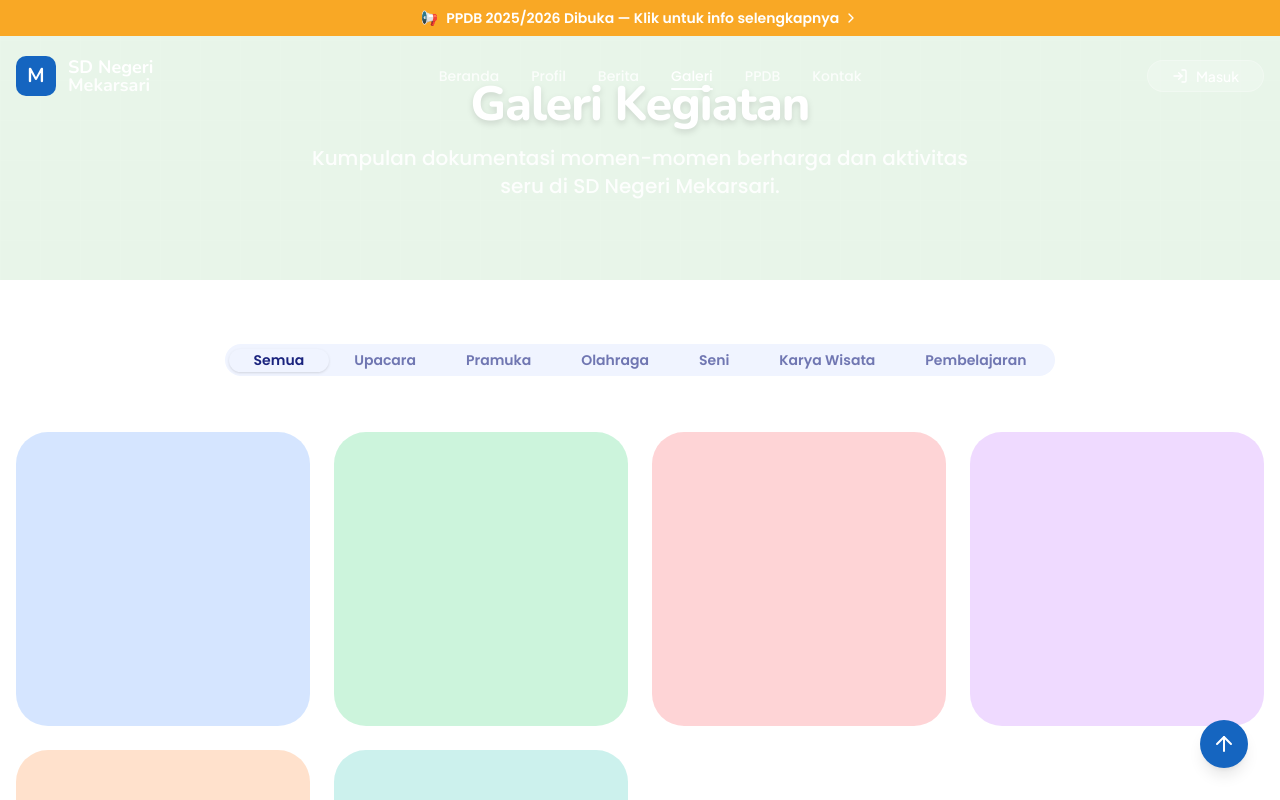
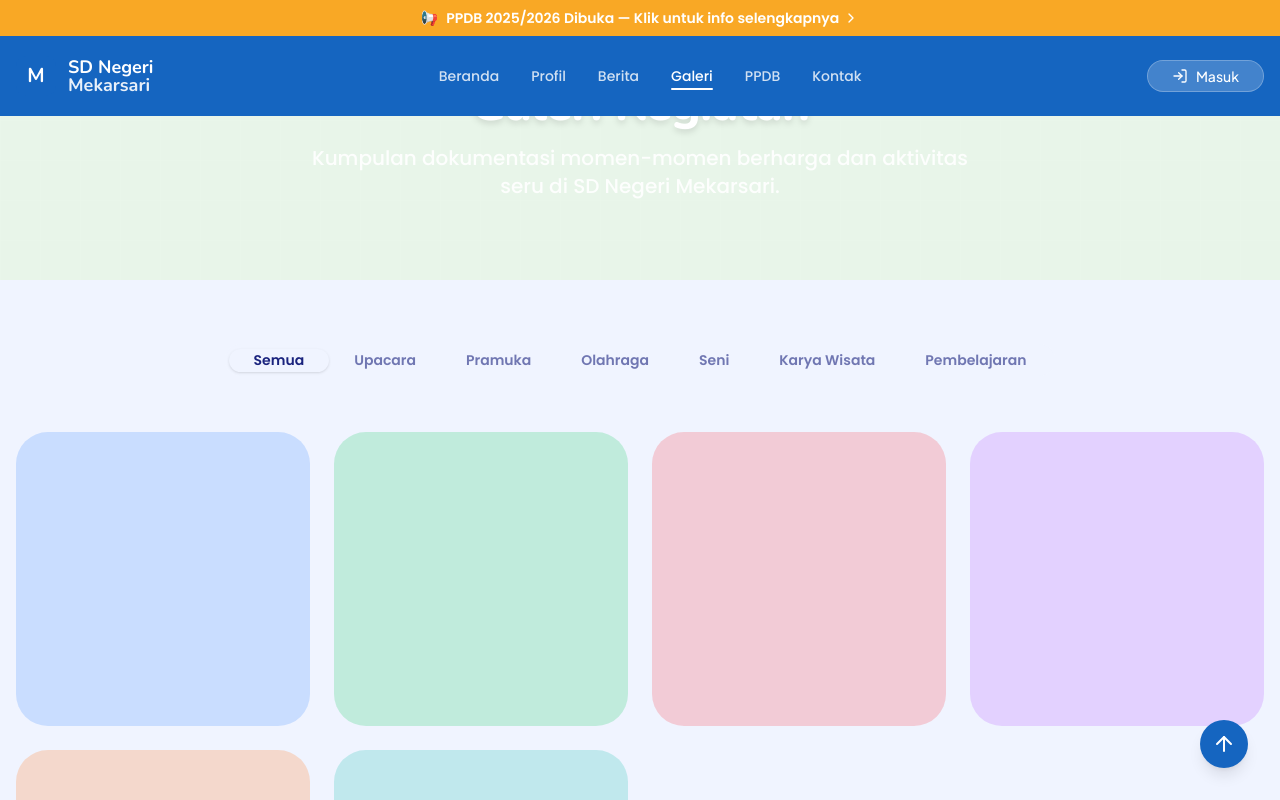
Before and after one commit to IrfanZain1892/SD, a React (Vite) app: page /galeri in a window 1280 px wide. Shown: the top 800 px of the page. Built offline with nearby package versions, Linux system fonts and the light colour scheme.

Commit message:
fix: navbar bg primary, gallery bg surface

```diff
--- a/src/components/layout/Navbar.tsx
+++ b/src/components/layout/Navbar.tsx
@@ -40,7 +40,7 @@ export const Navbar: React.FC = () => {
         </Link>
       </div>
 
-      <nav className={`transition-all duration-300 ${isScrolled ? 'bg-white/90 backdrop-blur-md shadow-md py-3' : 'bg-transparent py-5'}`}>
+      <nav className={`transition-all duration-300 ${isScrolled ? 'bg-white/95 backdrop-blur-md shadow-md py-3' : 'bg-primary py-5'}`}>
         <div className="container mx-auto px-4 flex items-center justify-between">
           {/* Logo */}
           <Link to="/" className="flex items-center group">
--- a/src/pages/public/Gallery.tsx
+++ b/src/pages/public/Gallery.tsx
@@ -58,7 +58,7 @@ export const Gallery: React.FC = () => {
         background="bg-secondary"
       />
 
-      <section className="py-16 bg-white min-h-screen">
+      <section className="py-16 bg-surface min-h-screen">
         <div className="container mx-auto px-4">
           <Tabs defaultValue="Semua" className="w-full" onValueChange={setActiveTab}>
             <div className="flex justify-center mb-12">
```
